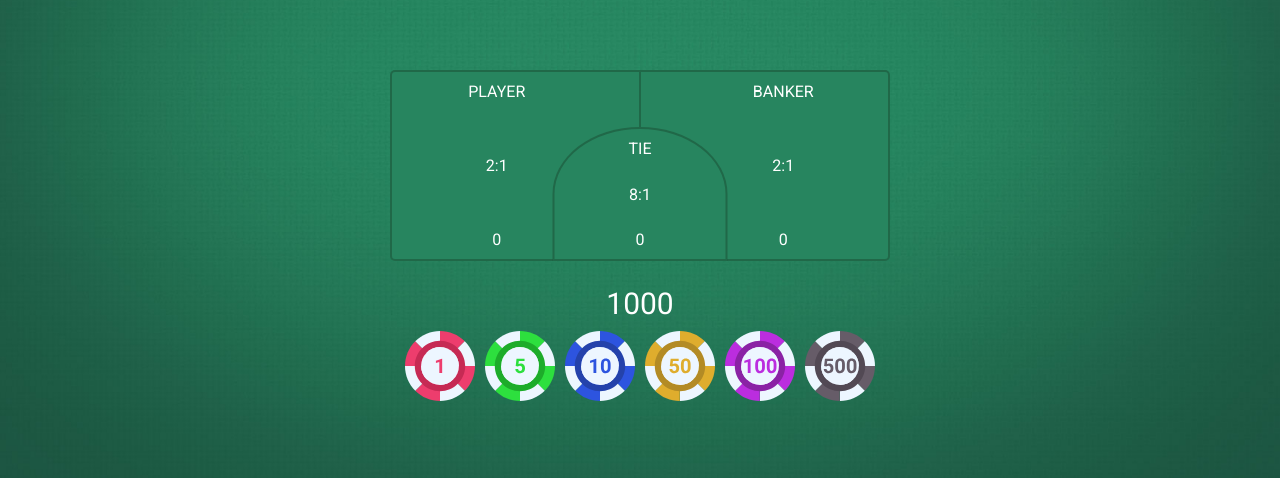
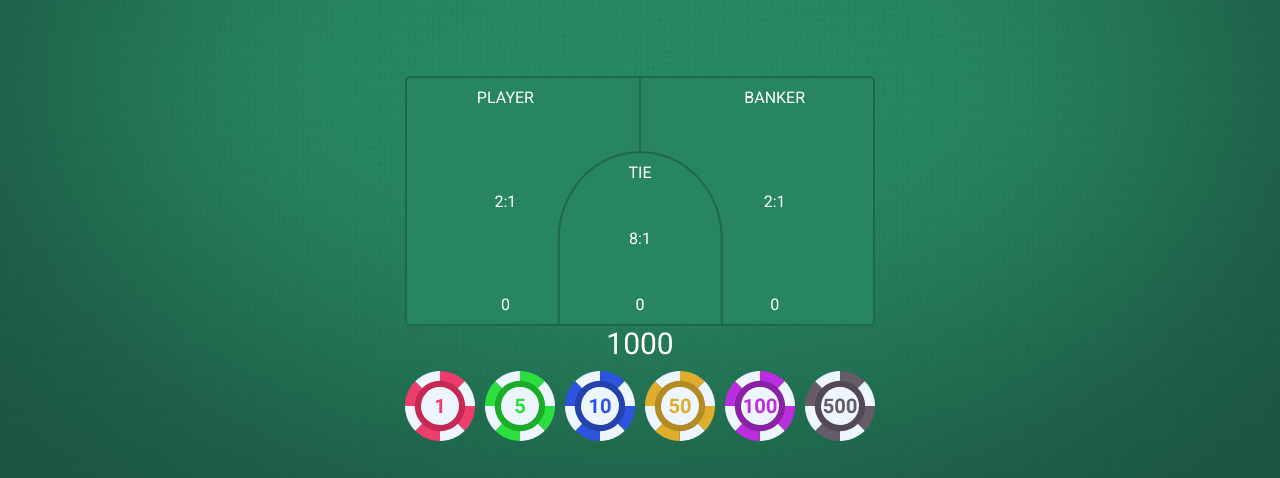
Before and after one commit to DmitriyFriz/baccarat-game, a React (Create React App) app: page / in a window 1280 px wide. Shown: the part 319-797 px from the top of the page. Built offline with nearby package versions, Linux system fonts and the light colour scheme; what chartjs-plugin-zoom would draw is missing.

Commit message:
style: hide betting panel during game

```diff
--- a/src/components/Bet/Bet.module.scss
+++ b/src/components/Bet/Bet.module.scss
@@ -2,6 +2,14 @@
   position: relative;
   width: 70px;
   height: 70px;
+
+  @media (max-width: 500px) {
+    width: 50px;
+  }
+
+  @media (max-width: 400px) {
+    width: 45px;
+  }
 }
 
 .chipContainer {
--- a/src/components/BettingControllers/BettingControllers.module.scss
+++ b/src/components/BettingControllers/BettingControllers.module.scss
@@ -11,11 +11,23 @@
   justify-content: center;
   align-items: center;
   gap: 10px;
+
+  @media (max-width: 400px) {
+    gap: 6px;
+  }
 }
 
 .chipContainer {
   width: 70px;
   font-size: 0;
+
+  @media (max-width: 500px) {
+    width: 50px;
+  }
+
+  @media (max-width: 400px) {
+    width: 45px;
+  }
 }
 
 .balance {
--- a/src/components/BettingPanel/BettingPanel.module.scss
+++ b/src/components/BettingPanel/BettingPanel.module.scss
@@ -1,3 +1,9 @@
+.panel {
+  position: fixed;
+  bottom: 0;
+  // transition: opacity 600ms cubic-bezier(0, 0.55, 0.45, 1) 400ms, transform 600ms ease-out 200ms;
+}
+
 .places {
   position: relative;
 
@@ -5,9 +11,32 @@
   justify-content: space-between;
   align-items: flex-end;
 
-  gap: 15px;
-
   height: 250px;
   max-width: 500px;
   width: 100%;
 }
+
+.panelHidden {
+  animation: panel-move 700ms ease-in-out backwards;
+}
+
+.panelShow {
+  animation: panel-move 700ms reverse 300ms ease-in-out backwards;
+}
+
+@keyframes panel-move {
+  0% {
+    opacity: 1;
+    transform: translateY(0);
+  }
+
+  50% {
+    opacity: 1;
+    // transform: translateY(50%);
+  }
+
+  100% {
+    opacity: 0;
+    transform: translateY(100%);
+  }
+}
--- a/src/components/BettingPanel/BettingPanel.tsx
+++ b/src/components/BettingPanel/BettingPanel.tsx
@@ -1,19 +1,40 @@
-import React from 'react';
+import React, { useRef } from 'react';
+import { observer } from 'mobx-react-lite';
+import { CSSTransition } from 'react-transition-group';
+import { useStore } from '../../store';
 import { BettingPlace } from '../BettingPlace';
 import { BettingName } from '../../common/gameData';
 import { BettingControllers } from '../BettingControllers';
 
 import style from './BettingPanel.module.scss';
 
-export const BettingPanel = () => {
+export const BettingPanel = observer(() => {
+  const bettingStore = useStore('bettingStore');
+
+  const nodeRef = useRef(null);
+
   return (
-    <>
-      <div className={style.places}>
-        <BettingPlace bettingName={BettingName.Player} />
-        <BettingPlace bettingName={BettingName.Tie} />
-        <BettingPlace bettingName={BettingName.Banker} />
+    <CSSTransition
+      classNames={{
+        enterActive: style.panelShow,
+        exitActive: style.panelHidden,
+      }}
+      in={!bettingStore.isLockedBet}
+      timeout={{
+        enter: 3000,
+        exit: 700,
+      }}
+      unmountOnExit
+      nodeRef={nodeRef}
+    >
+      <div className={style.panel} ref={nodeRef}>
+        <div className={style.places}>
+          <BettingPlace bettingName={BettingName.Player} />
+          <BettingPlace bettingName={BettingName.Tie} />
+          <BettingPlace bettingName={BettingName.Banker} />
+        </div>
+        <BettingControllers />
       </div>
-      <BettingControllers />
-    </>
+    </CSSTransition>
   );
-};
+});
--- a/src/components/Board/Board.module.scss
+++ b/src/components/Board/Board.module.scss
@@ -24,7 +24,7 @@
   top: 55%;
   transform: translate(50%, -50%);
 
-  transition: opacity 600ms ease-out;
+  transition: opacity 600ms ease-out 1100ms;
 }
 
 .playerScore {
--- a/src/components/CardCollection/CardCollection.module.scss
+++ b/src/components/CardCollection/CardCollection.module.scss
@@ -52,6 +52,7 @@ $cardWidth: 80px;
   .cardShowed {
     &:nth-child(1) {
       animation-name: player-dealing-1;
+      animation-delay: 1100ms;
     }
 
     &:nth-child(2) {
--- a/src/components/Header/Header.module.scss
+++ b/src/components/Header/Header.module.scss
@@ -1,4 +1,5 @@
 .header {
+  z-index: 100;
   width: 100%;
   font-size: 20px;
   background: #000000;
@@ -81,7 +82,7 @@
   .menu.active {
     position: fixed;
     left: 0;
-    z-index: 1;
+    z-index: 100;
     opacity: 1;
     background: #252323;
   }
--- a/src/components/pages/Game/Game.module.scss
+++ b/src/components/pages/Game/Game.module.scss
@@ -3,7 +3,6 @@
   flex-direction: column;
   justify-content: flex-start;
   align-items: center;
-  gap: 25px;
 
   width: 100%;
   height: 100%;
@@ -16,4 +15,8 @@
   background-size: cover;
 
   color: #fff;
+
+  @media (max-width: 600px) {
+    padding: 10px;
+  }
 }
```
